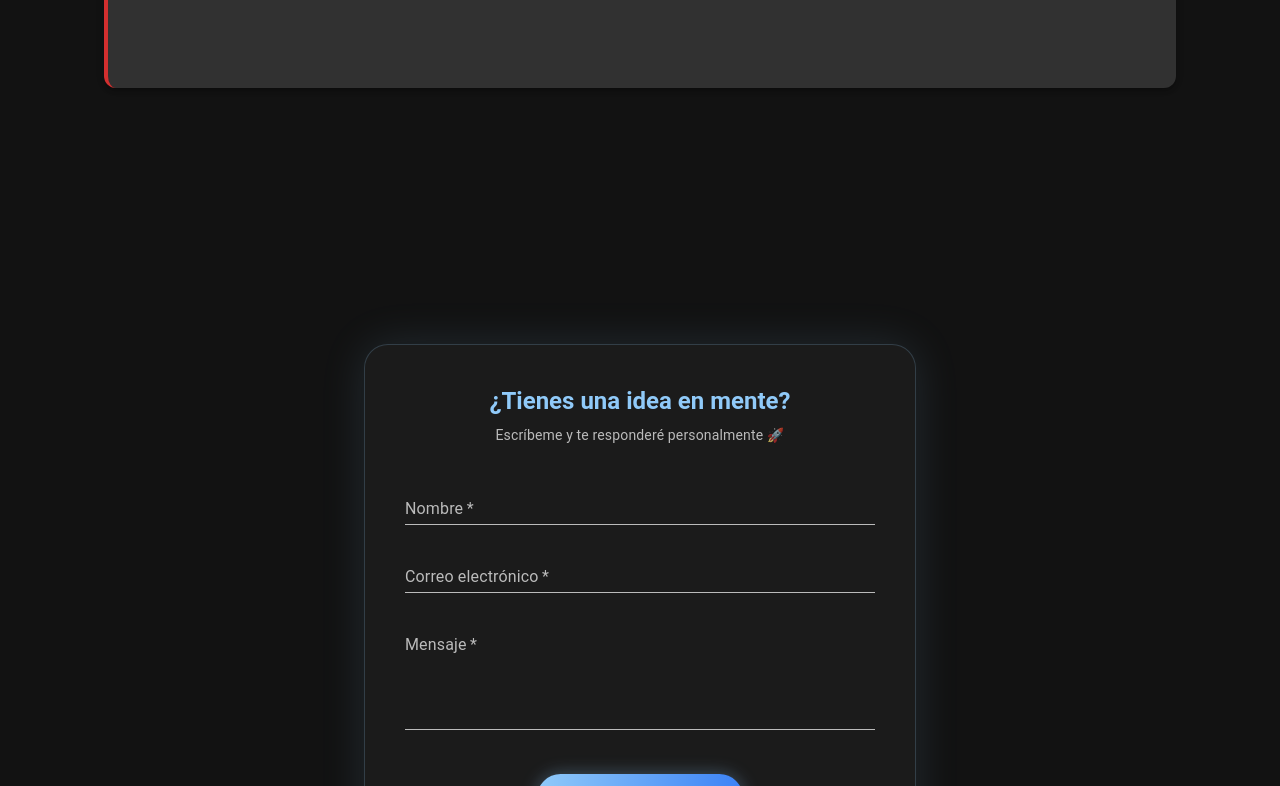
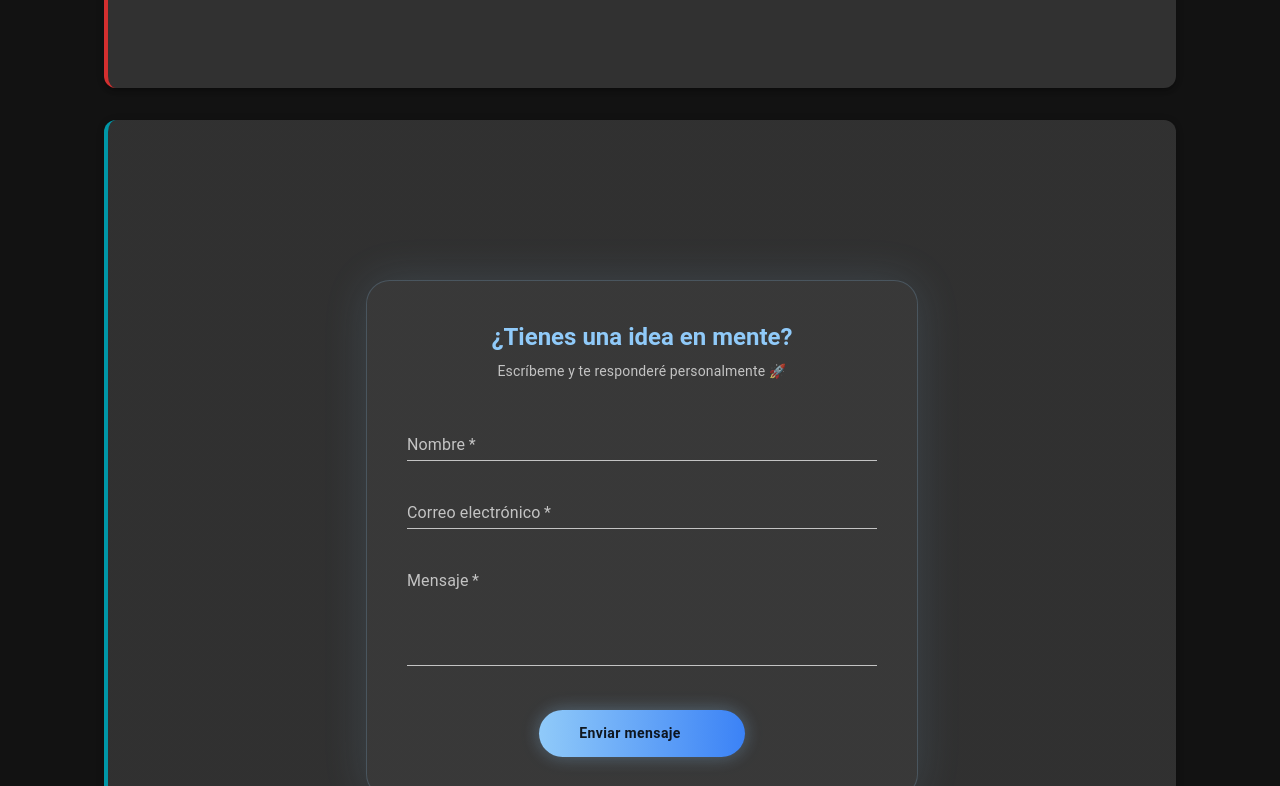
Before and after one commit to Patogol35/jorgito, a React (Vite) app: page / in a window 1280 px wide. Shown: the part 3494-4280 px from the top of the page. Built offline with nearby package versions, Linux system fonts and the light colour scheme; some icons are missing.

Commit message:
Update App.jsx

```diff
--- a/src/App.jsx
+++ b/src/App.jsx
@@ -19,9 +19,9 @@ import Skills from "./components/Skills.jsx";
 import Certifications from "./components/Certifications.jsx";
 import Projects from "./components/Projects.jsx";
 import Contact from "./components/Contact.jsx";
+import Form from "./components/Form.jsx";
 import Footer from "./components/Footer.jsx";
 import ChatBot from "./components/ChatBot.jsx";
-import Form from "./components/Form.jsx";
 
 function App() {
   const storedMode = localStorage.getItem("themeMode") || "dark";
@@ -87,6 +87,7 @@ function App() {
             { id: "certifications", color: "#8e24aa", Component: Certifications },
             { id: "projects", color: "#1976d2", Component: Projects },
             { id: "contact", color: "#d32f2f", Component: Contact },
+            { id: "form", color: "#0097a7", Component: Form }, // 👈 NUEVA SECCIÓN
           ].map(({ id, color, Component }) => (
             <Paper
               key={id}
@@ -107,18 +108,6 @@ function App() {
               <Component />
             </Paper>
           ))}
-        </Container>
-
-        {/* FORM – FINAL, LIMPIO, SIN CARD */}
-        <Container
-          id="form"
-          maxWidth="md"
-          sx={{
-            py: 8,
-            scrollMarginTop: scrollOffset,
-          }}
-        >
-          <Form />
         </Container>
 
         {/* FOOTER */}
```
